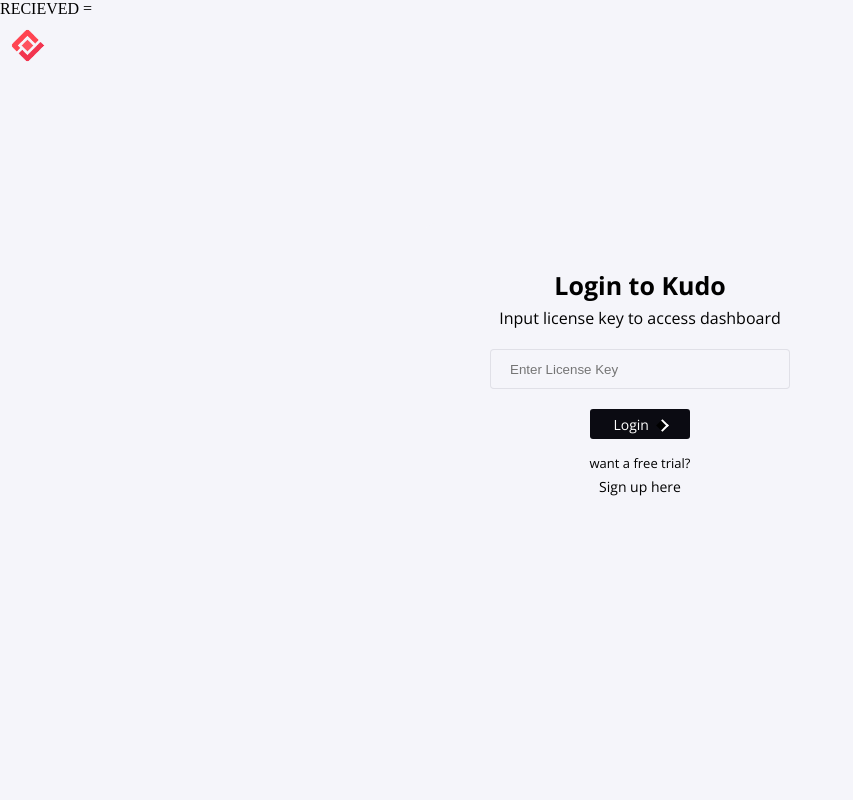
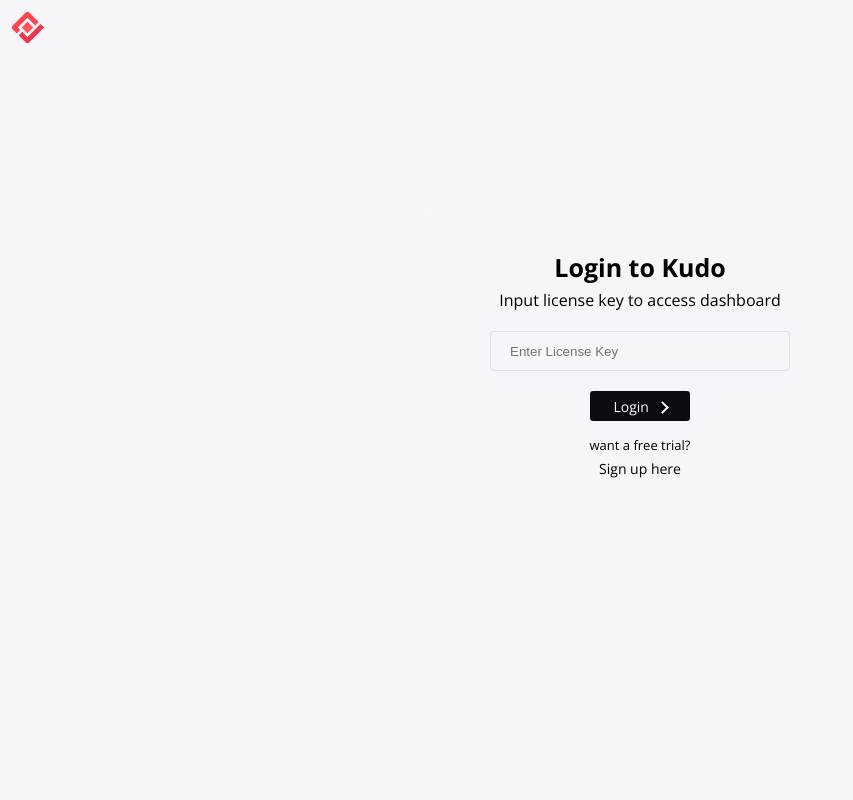
Before and after one commit to Kudo-Tools/kudo-tools.github.io, a PHP site: page /login.php in a window 1280 px wide. Shown: the whole page, without its empty margins (0-853 px from the left). Run offline with PHP 8.4, Linux system fonts and the light colour scheme.

Commit message:
clean up from last pushes

```diff
--- a/login.php
+++ b/login.php
@@ -10,10 +10,9 @@
 //checks if something was sent to the database
 $matchFound = (array_key_exists("code", $_GET));
 $extension = ($matchFound) ? "?code=".trim($_GET["code"]) : "";
-echo " RECIEVED = " . $extension;
 
 $con = establish_connection();
-// check_login($con, false);
+check_login($con, false);
 
 
 if($_SERVER['REQUEST_METHOD'] == "POST") {
```
Also changed, not shown: functions/methods.php (+0 -7 lines).
